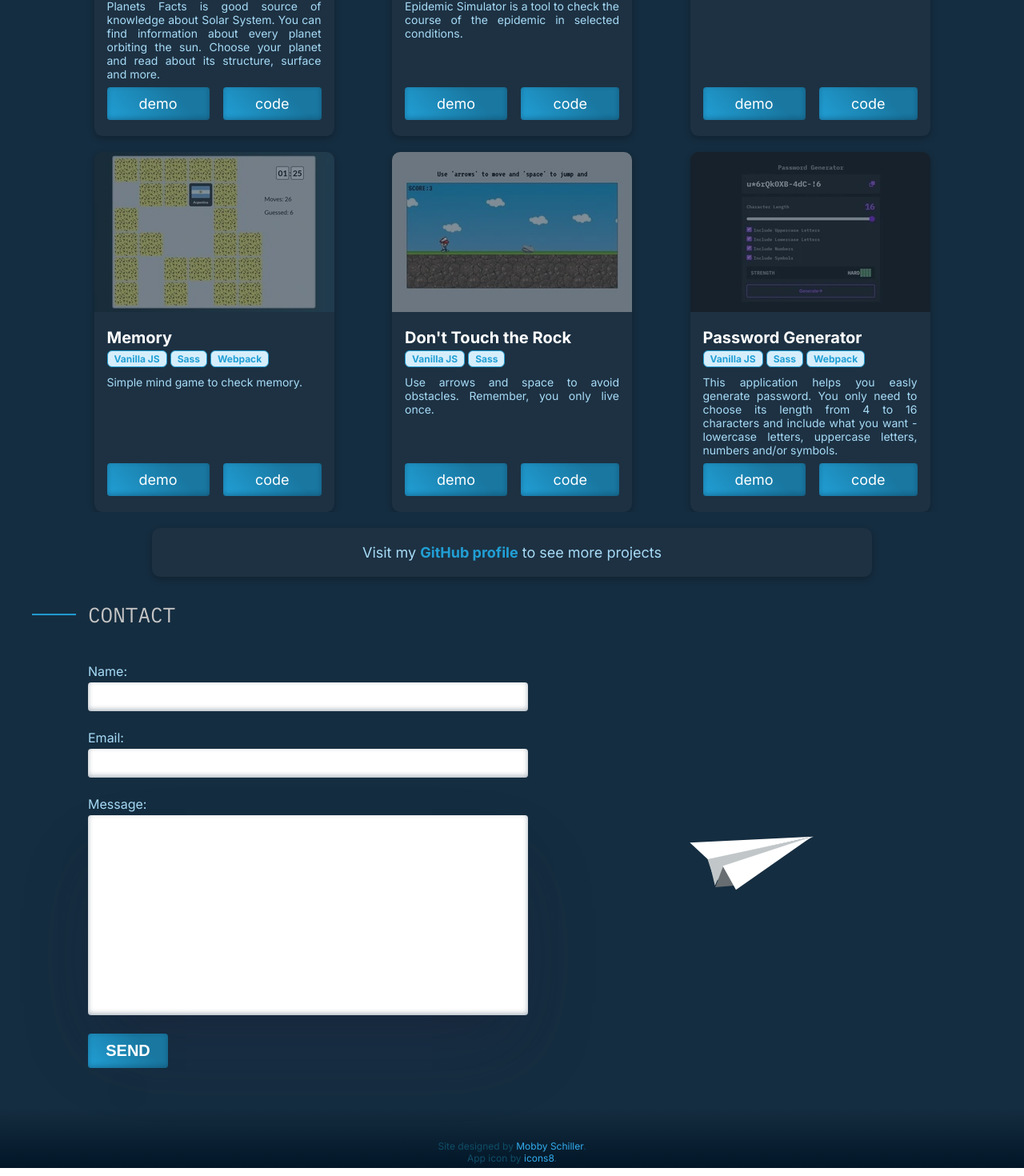
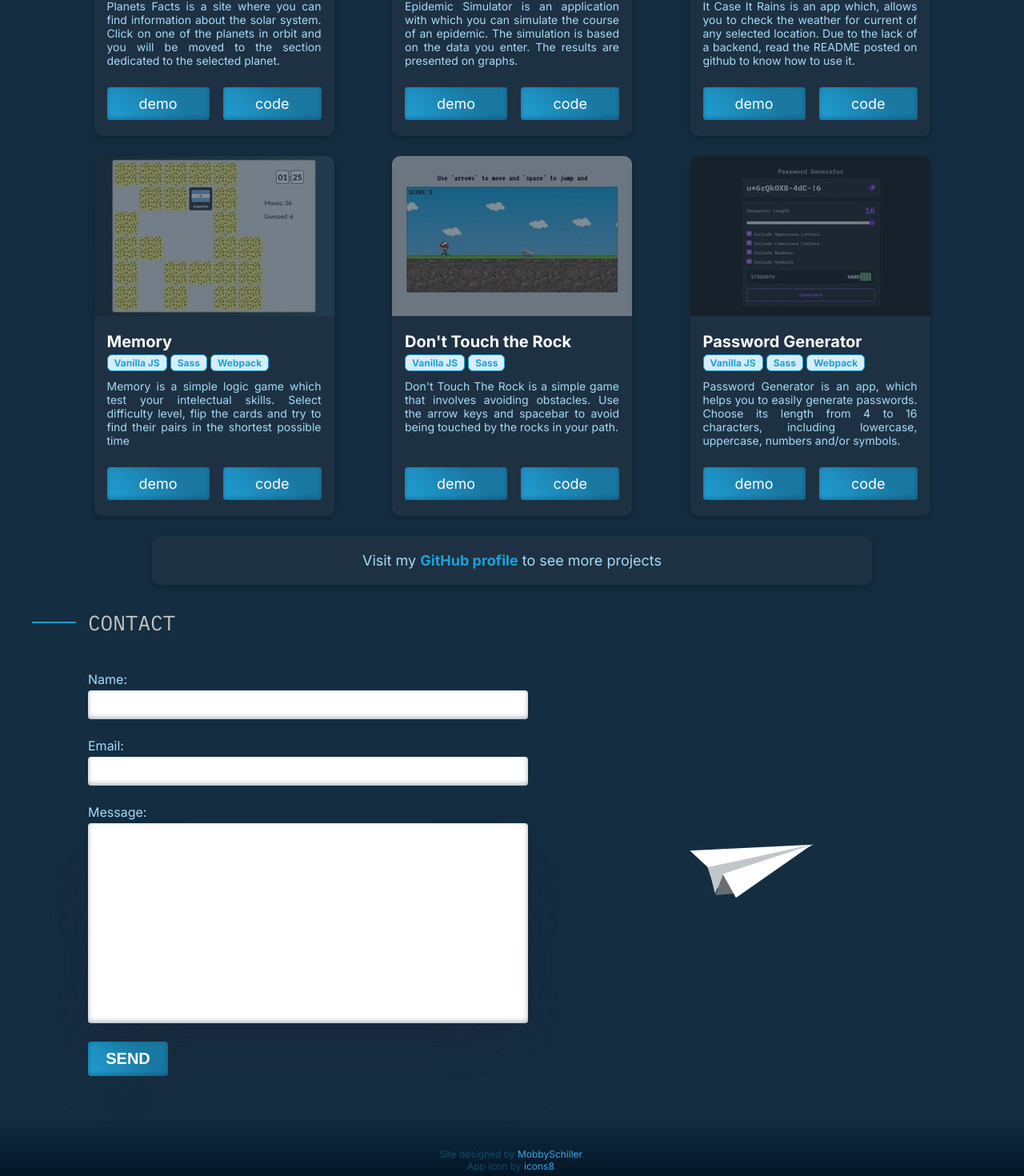
Before and after one commit to MobbySchiller/portfolio, a React (Vite) app: page / in a window 1280 px wide. Shown: the part 1885-3355 px from the top of the page at 80% size. Built offline with nearby package versions, Linux system fonts and the light colour scheme.

Commit message:
Change text contents

```diff
--- a/src/components/About/About.tsx
+++ b/src/components/About/About.tsx
@@ -60,7 +60,7 @@ const About: FC = () => {
                 >
                     <h3 className='subtitle'>Who am I</h3>
                     <p className='about__paragraph'>My name is <strong>Krzysztof</strong>. More than six months ago I made the decision to try my hand at programming. After learning the basic front-end technologies, I started creating my first projects.</p>
-                    <p className='about__paragraph'>At first I was copying already existing page layouts using mainly HTML and CSS. Creating and fine-tuning each project gave me a lot of satisfaction, but also gave me a lot of joy, so I decided to fully <strong>rebrand myself as a programmer</strong> and continue developing in this direction.</p>
+                    <p className='about__paragraph'>At first I was copying already existing page layouts using mainly HTML and CSS. Creating and fine-tuning each project gave me a lot of satisfaction, but also a lot of joy, so I decided to fully dedicate myself to programming and reinvent myself as a programmer.</p>
                     <p className='about__paragraph'>As a <strong>self-taught</strong> developer, I am currently expanding my skills in React using TypeScript. In the near future, I plan to deepen my knowledge with back-end technologies. In parallel, <strong>I am looking for my first job</strong> so that I can fully dedicate myself to programming and gain experience working in a team.</p>
                 </motion.div>
                 <motion.div
--- a/src/components/Footer/Footer.tsx
+++ b/src/components/Footer/Footer.tsx
@@ -8,7 +8,7 @@ const Footer: FC = () => {
         <footer className='footer'>
             <SocialsRef />
             <div className='credits'>
-                <p className='credits__text'>Site designed by <a href='https://github.com/MobbySchiller' className='credits__link'>Mobby Schiller</a>.</p>
+                <p className='credits__text'>Site designed by <a href='https://github.com/MobbySchiller' className='credits__link'>MobbySchiller</a>.</p>
                 <p className='credits__text'>App icon by <a href='https://icons8.com/' className='credits__link'>icons8</a>.</p>
             </div>
 
--- a/src/components/ProjectCard/ProjectCard.scss
+++ b/src/components/ProjectCard/ProjectCard.scss
@@ -4,7 +4,7 @@
     position: relative;
     width: 300px;
     height: 450px;
-    margin: 20px 5px 0;
+    margin: 20px 5px 5px;
     border-radius: $card-radius;
     background-color: rgba(75, 75, 75, 15%);
     box-shadow: rgba(0, 0, 0, 0.24) 0px 3px 8px;
@@ -23,8 +23,8 @@
     transition: .2s;
 
     &:hover {
-        opacity: 0.75;
-        scale: 1.2;
+        opacity: 0.8;
+        scale: 1.1;
     }
 }
 
--- a/src/data.ts
+++ b/src/data.ts
@@ -11,7 +11,7 @@ interface Socials {
 export const projects = [
     {
         name: 'Planets Facts',
-        description: 'Planets Facts is good source of knowledge about Solar System. You can find information about every planet orbiting the sun. Choose your planet and read about its structure, surface and more.',
+        description: 'Planets Facts is a site where you can find information about the solar system. Click on one of the planets in orbit and you will be moved to the section dedicated to the selected planet.',
         technologies: ['TypeScript', 'React', 'Framer Motion'],
         demo: 'https://mobbyschiller.github.io/planets-facts/',
         github: 'https://github.com/MobbySchiller/planets-facts',
@@ -19,7 +19,7 @@ export const projects = [
     },
     {
         name: 'Epidemic Simulator',
-        description: 'Epidemic Simulator is a tool to check the course of the epidemic in selected conditions.',
+        description: 'Epidemic Simulator is an application with which you can simulate the course of an epidemic. The simulation is based on the data you enter. The results are presented on graphs.',
         technologies: ['TypeScript', 'React', 'Material UI'],
         demo: 'https://mobbyschiller.github.io/epidemic-simulator/',
         github: 'https://github.com/MobbySchiller/epidemic-simulator',
@@ -27,15 +27,15 @@ export const projects = [
     },
     {
         name: 'In Case It Rains',
-        description: '',
+        description: 'It Case It Rains is an app which, allows you to check the weather for current of any selected location. Due to the lack of a backend, read the README posted on github to know how to use it.',
         technologies: ['Vanilla JS', 'Sass', 'REST API'],
-        demo: 'https://mobbyschiller.github.io/epidemic-simulator/',
-        github: 'https://github.com/MobbySchiller/epidemic-simulator',
+        demo: 'https://www.in-case-it-rains.online/',
+        github: 'https://github.com/MobbySchiller/in-case-it-rains',
         img: 'assets/projects/in-case-it-rains.webp'
     },
     {
         name: 'Memory',
-        description: 'Simple mind game to check memory.',
+        description: 'Memory is a simple logic game which test your intelectual skills. Select difficulty level, flip the cards and try to find their pairs in the shortest possible time',
         technologies: ['Vanilla JS', 'Sass', 'Webpack'],
         demo: 'https://www.mobbyschiller.com/',
         github: 'https://github.com/MobbySchiller/memory',
@@ -43,7 +43,7 @@ export const projects = [
     },
     {
         name: "Don't Touch the Rock",
-        description: 'Use arrows and space to avoid obstacles. Remember, you only live once.',
+        description: "Don't Touch The Rock is a simple game that involves avoiding obstacles. Use the arrow keys and spacebar to avoid being touched by the rocks in your path.",
         technologies: ['Vanilla JS', 'Sass'],
         demo: 'https://mobbyschiller.github.io/',
         github: 'https://github.com/MobbySchiller/mobbyschiller.github.io',
@@ -51,9 +51,9 @@ export const projects = [
     },
     {
         name: "Password Generator",
-        description: 'This application helps you easly generate password. You only need to choose its length from 4 to 16 characters and include what you want - lowercase letters, uppercase letters, numbers and/or symbols.',
+        description: 'Password Generator is an app, which helps you to easily generate passwords. Choose its length from 4 to 16 characters, including lowercase, uppercase, numbers and/or symbols.',
         technologies: ['Vanilla JS', 'Sass', 'Webpack'],
-        demo: '/',
+        demo: 'https://mobbyschiller.github.io/password-generator/',
         github: 'https://github.com/MobbySchiller/password-generator',
         img: 'assets/projects/password-generator.webp'
     },
```
